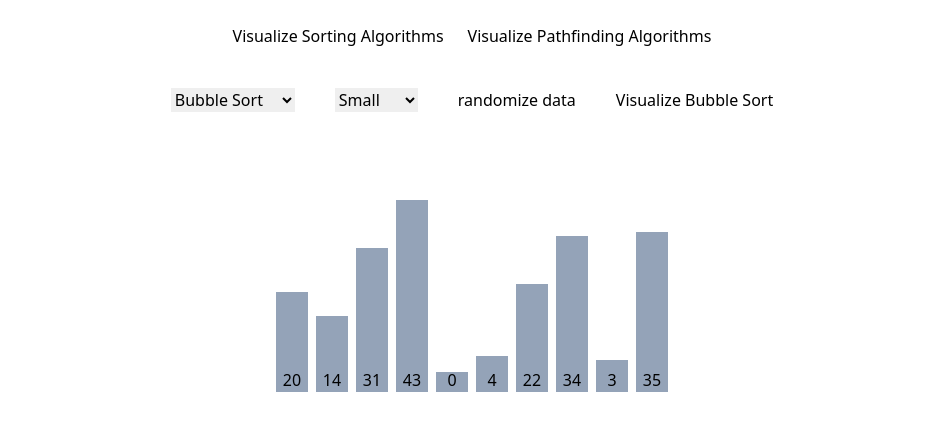
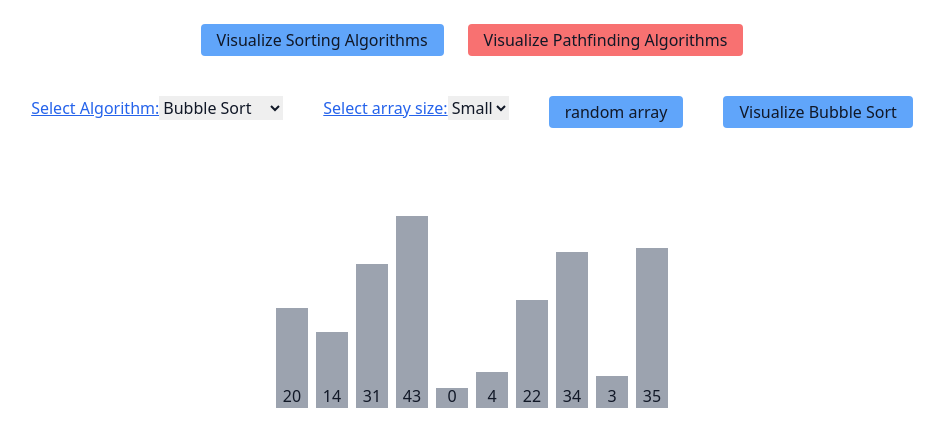
Before and after one commit to alex-girma/visualize-algorithms, a Next.js app: page / in a window 1280 px wide. Both pictures are taken after a click on the button "Visualize Sorting Algorithms". Shown: the top 446 px of the page, without its empty margins (168-1112 px from the left). Built offline with nearby package versions, Linux system fonts and the light colour scheme.

Commit message:
visualize sort algo

```diff
--- a/components/sort/Sort.tsx
+++ b/components/sort/Sort.tsx
@@ -8,10 +8,8 @@ const Sort = () => {
   const [size, setSize] = useState(10);
   const [dataArray, setDataArray] = useState<number[]>([]);
   useEffect(() => {
-    setDataArray(creatRandomArray(10));
-  }, []);
-  console.log(dataArray);
-  useEffect(() => {}, [dataArray]);
+    setDataArray(creatRandomArray(size));
+  }, [size]);
   return (
     <>
       <SortHeader
@@ -23,7 +21,7 @@ const Sort = () => {
         setDataArray={setDataArray}
       />
       <div className=" rotatex180 mt-10 flex h-60 justify-center gap-2">
-        {dataArray.map((number, ind) => {
+        {dataArray.map((number) => {
           return <SortVisualizer key={number} number={number} />;
         })}
       </div>
--- a/components/sort/SortHeader.tsx
+++ b/components/sort/SortHeader.tsx
@@ -24,27 +24,75 @@ const SortHeader = ({
 
   const handleSort = (e: React.MouseEvent<HTMLButtonElement>) => {
     e.preventDefault();
+
+    const bubbleSort = async () => {
+      let noSwap;
       const temp = [...dataArray];
-    const newArray = temp.sort((a, b) => {
-      return a - b;
-    });
-    setDataArray(newArray);
+      for (let i = temp.length; i > 0; i++) {
+        noSwap = true;
+        document.getElementById(`${temp[i]}`)?.classList.add('bg-green-400');
+        for (let j = 0; j < i - 1; j++) {
+          document
+            .getElementById(`${temp[j + 1]}`)
+            ?.classList.add('bg-green-400');
+          setTimeout(() => {
+            if (temp[j] > temp[j + 1]) {
+              let right = temp[j];
+              temp[j] = temp[j + 1];
+              temp[j + 1] = right;
+              setDataArray(temp);
+
+              noSwap = false;
+            }
+          }, 500);
+          // document
+          //   .getElementById(`${temp[i]}`)
+          //   ?.classList.remove('bg-green-400');
+          // document
+          //   .getElementById(`${temp[j + 1]}`)
+          //   ?.classList.remove('bg-green-400');
+        }
+        if (noSwap) break;
+      }
+      //return temp;
+    };
+    bubbleSort();
+    // setDataArray(bubbleSort);
   };
 
   return (
-    <div className="flex gap-10">
+    <div className="flex gap-10 text-gray-900">
+      <div>
+        <span className="font-medium text-blue-600 underline">
+          Select Algorithm:
+        </span>
         <select value={algo} onChange={(e) => setAlgo(e.target.value)}>
           <option value="Bubble">Bubble Sort</option>
           <option value="Selection">Selection Sort</option>
           <option value="Insertion">Insertion Sort</option>
         </select>
+      </div>
+      <div>
+        <span className="font-medium text-blue-600 underline">
+          Select array size:
+        </span>
         <select value={size} onChange={(e) => setSize(Number(e.target.value))}>
           <option value="10">Small</option>
-        <option value="15">Medium</option>
-        <option value="20">Big</option>
+          <option value="15">Big</option>
         </select>
-      <button onClick={handleRandomData}>randomize data</button>
-      <button onClick={handleSort}>Visualize {algo} Sort</button>
+      </div>
+      <button
+        onClick={handleRandomData}
+        className="rounded  bg-blue-400 px-4 py-1 duration-150 hover:bg-blue-500"
+      >
+        random array
+      </button>
+      <button
+        onClick={handleSort}
+        className="rounded  bg-blue-400 px-4 py-1 duration-150 hover:bg-blue-500"
+      >
+        Visualize {algo} Sort
+      </button>
     </div>
   );
 };
--- a/components/sort/SortVisualizer.tsx
+++ b/components/sort/SortVisualizer.tsx
@@ -1,7 +1,8 @@
 const SortVisualizer = ({ number }: { number: number }) => {
   return (
     <div
-      className="rotatex0 flex w-8 items-end justify-center bg-slate-400"
+      className="rotatex0 flex w-8 items-end justify-center bg-gray-400 text-gray-900"
+      id={String(number)}
       style={{ height: `${number * 4 + 20}px` }}
     >
       {number}
--- a/pages/index.tsx
+++ b/pages/index.tsx
@@ -8,18 +8,25 @@ export default function Home() {
   const [visualizeAlgo, setVisualizeAlgo] = useState(0);
 
   return (
-    <div className=" mt-6 flex flex-col items-center">
+    <div className=" flex flex-col items-center  pt-6">
       <Head>
         <title>Visualize Algorithms</title>
         <meta name="description" content="Generated by create next app" />
         <meta name="viewport" content="width=device-width, initial-scale=1" />
         <link rel="icon" href="/favicon.ico" />
       </Head>
-      <header className="flex justify-center gap-6">
-        <button onClick={() => setVisualizeAlgo(1)}>
+
+      <header className="flex justify-center gap-6 text-gray-900">
+        <button
+          onClick={() => setVisualizeAlgo(1)}
+          className="rounded  bg-blue-400 px-4 py-1 duration-150 hover:bg-blue-500"
+        >
           Visualize Sorting Algorithms
         </button>
-        <button onClick={() => setVisualizeAlgo(2)}>
+        <button
+          onClick={() => setVisualizeAlgo(2)}
+          className="rounded  bg-red-400 px-4 py-1 duration-150 hover:bg-red-500"
+        >
           Visualize Pathfinding Algorithms
         </button>
       </header>
```
Lines whose indentation alone changed are shown as unchanged.
